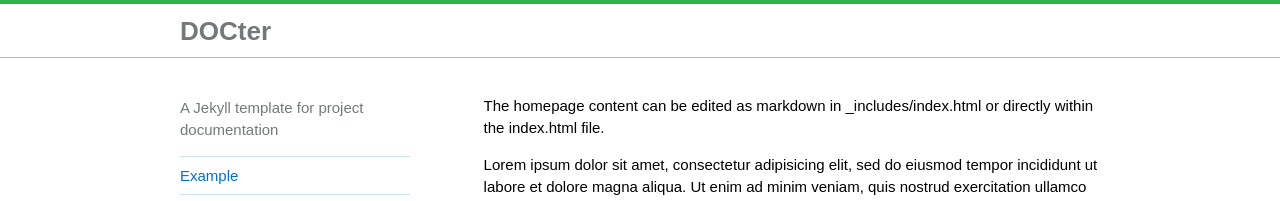
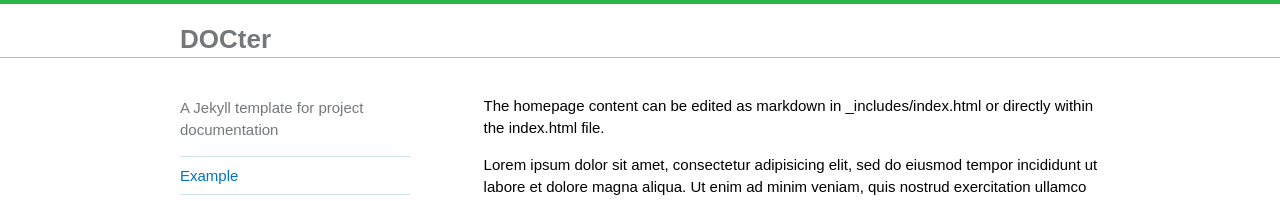
Before and after one commit to cfpb/DOCter, a Jekyll site: the page built from index.html, in a window 1280 px wide. Shown: the top 201 px of the page. Built offline with Jekyll 4.4.1, drawn with Linux system fonts in a browser that asks for light colours; Markdown is read by kramdown in place of the engine named in the settings.

Commit message:
Converts h1 lineheight to a unitless value for flexibility.gs

```diff
--- a/assets/css/main.css
+++ b/assets/css/main.css
@@ -44,7 +44,7 @@
     font-size: 1.25em;
     color: #75787B;
     margin: 0;
-    line-height: 54px;
+    line-height: 2.7;
     display: inline-block;
     float: left;
 }
```
